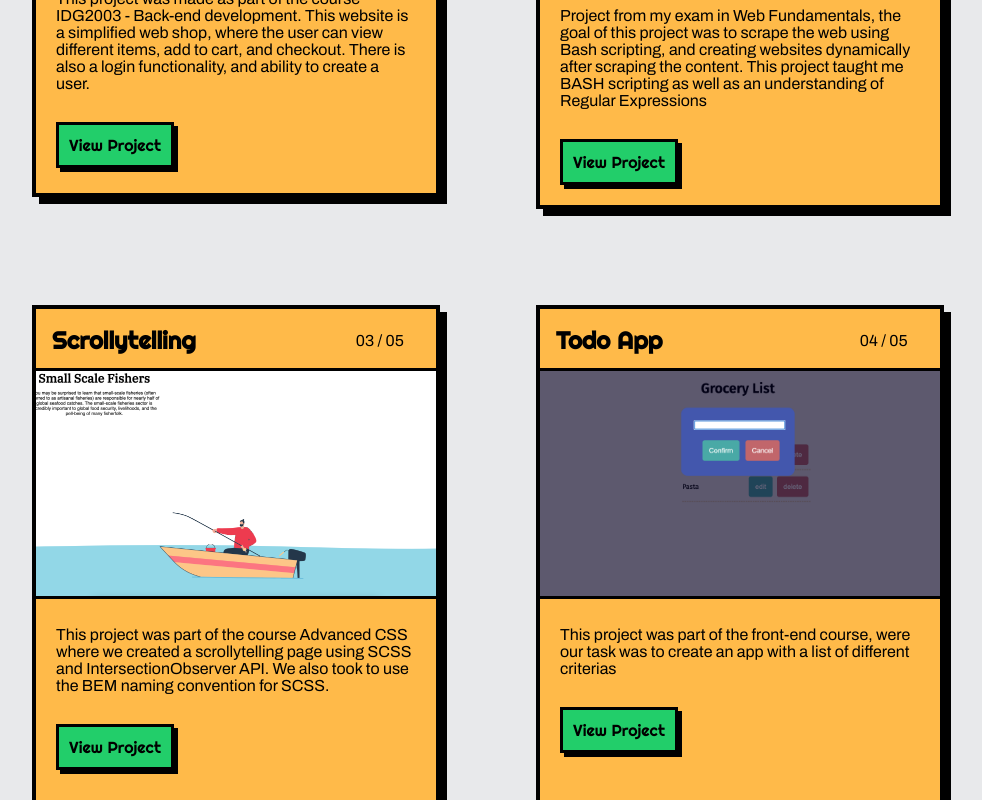
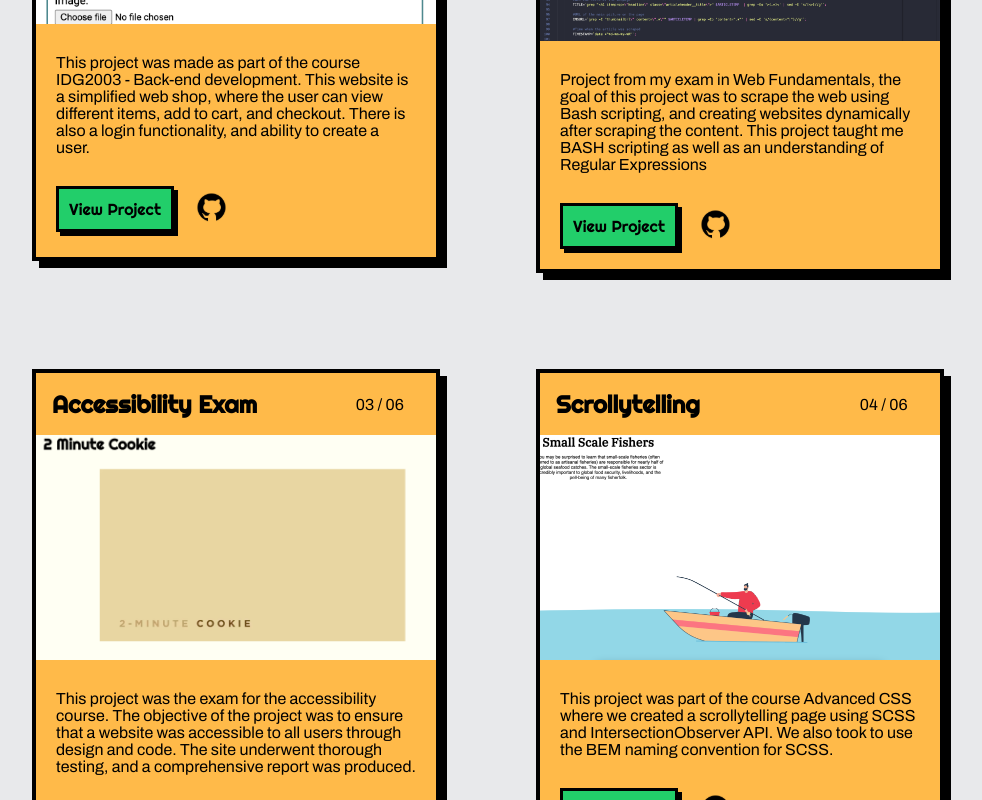
Before and after one commit to tijohans/old-portfolio, a React (Vite) app: page /projects in a window 1280 px wide. Shown: the part 620-1420 px from the top of the page, without its empty margins (152-1134 px from the left). Built offline with nearby package versions, Linux system fonts and the light colour scheme.

Commit message:
added link to github for all projects

```diff
--- a/index.html
+++ b/index.html
@@ -3,6 +3,7 @@
   <head>
     <meta charset="UTF-8" />
     <meta name="viewport" content="width=device-width, initial-scale=1.0" />
+    <link rel="shortcut icon" href="/svg/Vector.svg" type="image/x-icon">
     <title>TINJ | Portfolio</title>
   </head>
   <body>
--- a/public/projects.json
+++ b/public/projects.json
@@ -4,34 +4,47 @@
         "name": "PHP E-Commerce",
         "imgPath": "/img/phpecommerce.png",
         "description": "This project was made as part of the course IDG2003 - Back-end development. This website is a simplified web shop, where the user can view different items, add to cart, and checkout. There is also a login functionality, and ability to create a user.",
-        "link": "https://github.com/tijohans/IDG2003-ecommerce"
+        "link": "//github.com/tijohans/IDG2003-ecommerce/",
+        "github_link": "//github.com/tijohans/IDG2003-ecommerce/"
     },
     {
         "id": "2",
         "name": "Web Scraping using Bash",
         "imgPath": "/img/web-scraping.png",
         "description": "Project from my exam in Web Fundamentals, the goal of this project was to scrape the web using Bash scripting, and creating websites dynamically after scraping the content. This project taught me BASH scripting as well as an understanding of Regular Expressions",
-        "link": "https://github.com/tijohans/IDG1100-exam-project"
+        "link": "//github.com/tijohans/IDG1100-exam-project",
+        "github_link": "//github.com/tijohans/IDG1100-exam-project"
     },
     {
         "id": "3",
+        "name": "Accessibility Exam",
+        "imgPath": "/img/mealideas.png",
+        "description": "This project was the exam for the accessibility course. The objective of the project was to ensure that a website was accessible to all users through design and code. The site underwent thorough testing, and a comprehensive report was produced.",
+        "link": "//tijohans.github.io/IDG2012_exam_project/",
+        "github_link": "//github.com/tijohans/IDG2012_exam_project"
+    },
+    {
+        "id": "4",
         "name": "Scrollytelling",
         "imgPath": "/img/scrollytelling.png",
         "description": "This project was part of the course Advanced CSS where we created a scrollytelling page using SCSS and IntersectionObserver API. We also took to use the BEM naming convention for SCSS.",
-        "link": "https://tijohans.github.io/IDG1293_o3/"
+        "link": "//tijohans.github.io/IDG1293_o3/",
+        "github_link": "//github.com/tijohans/IDG1293_o3"
     },
     {
-        "id": "4",
+        "id": "5",
         "name": "Todo App",
         "imgPath": "/img/todo-app.png",
         "description": "This project was part of the front-end course, were our task was to create an app with a list of different criterias",
-        "link": "https://tijohans.github.io/IDG1011_o3/"
+        "link": "//tijohans.github.io/IDG1011_o3/",
+        "github_link": "//github.com/tijohans/IDG1011_o3/"
     },
     {
-        "id": "5",
+        "id": "6",
         "name": "JS Guessing Game",
         "imgPath": "/img/gkt.png",
         "description": "This is a game I created were the goal is to guess wether the given quote is either a Kanye tweet, a Gibby quote, or a poorly translated t-shirt",
-        "link": "https://tijohans.github.io/IDG1011_o1/"
+        "link": "//tijohans.github.io/IDG1011_o1/",
+        "github_link": "//github.com/tijohans/IDG1011_o1"
     }
 ]
--- a/src/App.jsx
+++ b/src/App.jsx
@@ -3,16 +3,24 @@ import Footer from './components/Footer/Footer';
 import Header from './components/Header/Header';
 import Home from './pages/Home/Home';
 import Projects from './pages/Projects/Projects';
+import Project from './pages/Project/Project'
 import NotFound from './components/NotFound/NotFound';
 
 function App() {
   return (
     <>
-      <Header />
+    <Header />
 
       <Routes>
         <Route exact path='/' element={<Home />} />
-        <Route path='/projects' element={<Projects />} />
+
+        {/* Project Routes */}
+        <Route path='/projects'>
+          <Route index element={<Projects />} />
+          <Route path=':id' element={<Project />} />
+        </Route>
+
+        {/* Route for pages that do not exist */}
         <Route path='*' element={<NotFound />} />
       </Routes>
 
--- a/src/components/ProjectCard/ProjectCard.css
+++ b/src/components/ProjectCard/ProjectCard.css
@@ -33,10 +33,10 @@
 }
 
 .projectcard__image {
+
     /* Setting the ascpect ratio to match the format of the original screenshots */
     aspect-ratio: 1920/1080;
     width: 100%;
-    outline: 3px solid black;
     object-fit: cover;
 }
 
@@ -48,3 +48,17 @@
 .projectcard .button__component {
     margin: 20px;
 }
+
+.button__container {
+    display: flex;
+    align-items: center;
+}
+
+.github__link {
+    filter: brightness(0) saturate(100);
+}
+
+.github__link__image {
+    aspect-ratio: 1/1;
+    height: 35px;
+}
--- a/src/components/ProjectCard/ProjectCard.jsx
+++ b/src/components/ProjectCard/ProjectCard.jsx
@@ -1,12 +1,13 @@
 import React from 'react';
 import Button from '../button/Button';
 import './ProjectCard.css';
+import { Link } from 'react-router-dom'
 
 function ProjectCard(props) {
 
     // Formatting numbers
     function formatNumber(num) {
-        if(num < 9) {
+        if (num < 9) {
             num = "0" + num;
         }
 
@@ -25,12 +26,18 @@ function ProjectCard(props) {
             </header>
             <img className='projectcard__image' src={props.imgPath} alt="" />
 
-                <p className='projectcard__description'>{props.description}</p>
+            <p className='projectcard__description'>{props.description}</p>
+
+            <div className='button__container'>
                 <Button
                     className="projectcard__button"
                     text="View Project"
                     link={props.link}
                 />
+                <Link className='github__link' target="_blank" to={props.github_link}><img className='github__link__image' src="/img/githib_icon.svg" alt="github icon" /></Link>
+            </div>
+
+            {/* <Link to={props.id}>View Project</Link> */}
         </article>
     );
 }
--- a/src/components/button/Button.css
+++ b/src/components/button/Button.css
@@ -1,4 +1,4 @@
-button {
+.button__component {
     font-family: var(--header-font);
     background-color: var(--primary-color-1);
     border: 3px solid black;
@@ -7,10 +7,20 @@ button {
     font-size: 1rem;
 
     min-width: 42px;
+    max-width: 10rem;
     min-height: 42px;
 }
 
-button:hover {
+.button__component * {
+    font-family: var(--header-font);
+    max-width: 100%;
+}
+
+.button__component button {
+    all: unset;
+}
+
+.button__component:hover {
     cursor: pointer;
     background-color: var(--primary-color-2);
     position: relative;
--- a/src/components/button/Button.jsx
+++ b/src/components/button/Button.jsx
@@ -4,17 +4,13 @@ import './Button.css';
 
 function Button(props) {
 
-    if(props.link) {
-        return <a className='button__component' href={props.link} target="_blank">
-                        <button>
-                        {props.text}
-                        </button>
-                    </a>;
-    }
+    if(props.link)
+        return <Link to={props.link} target="_blank" ><button className='button__component'>{props.text}</button></Link>
 
-    if(props.route) {
+
+    if(props.route)
         return <Link className='button__component' to={props.route}><button>{props.text}</button></Link>;
-    }
+
 
     return <button className='button__component'>{props.text}</button>;
 }
--- a/src/pages/Home/Home.jsx
+++ b/src/pages/Home/Home.jsx
@@ -66,7 +66,7 @@ function Home() {
                 <section className="about__section">
                     <h2 className="about__section__header">About this page</h2>
                     <p>This page works as my personal portfolio, a place for people to look at my work, and as a way to get
-                        in touch with me. This page is built using react + vite, and animations are powered by GSAP.</p>
+                        in touch with me. This page is built using React, and animations are powered by GSAP.</p>
                 </section>
             </div>
         </main>
--- /dev/null
+++ b/src/pages/Project/Project.jsx
@@ -0,0 +1,10 @@
+import React from 'react'
+import { useParams } from 'react-router-dom'
+
+export default function Project() {
+  const {id} = useParams()
+
+  return (
+    <h1>Project {id}</h1>
+  )
+}
--- a/src/pages/Projects/Projects.css
+++ b/src/pages/Projects/Projects.css
@@ -17,3 +17,7 @@ main {
     margin-block: 10vh 5vh;
     max-width: 40ch;
 }
+
+.projects__header > * {
+    margin-block: 5px;
+}
--- a/src/pages/Projects/Projects.jsx
+++ b/src/pages/Projects/Projects.jsx
@@ -28,7 +28,7 @@ function Projects() {
             .then(function (myJson) {
                 console.log(myJson);
                 setData(myJson)
-            });
+            })
     }
 
     useEffect(() => {
@@ -70,6 +70,7 @@ function Projects() {
             <header ref={el => {info = el}} className='projects__header'>
                 <h1>Projects</h1>
                 <p>This is a list of my five most recent projects, the list will be updated regularly. </p>
+                <p>If no live version of project exists both links will go to github. WIP.</p>
             </header>
             <section ref={el => {projects = el}} className='projects'>
                 {
@@ -82,6 +83,7 @@ function Projects() {
                             imgPath={item.imgPath}
                             description={item.description}
                             link={item.link}
+                            github_link={item.github_link}
                             totalNoOfItems={data.length}
                         />)
                 }
```
Also changed, not shown: public/img/mealideas.png (added), src/pages/Project/Project.css (added).
